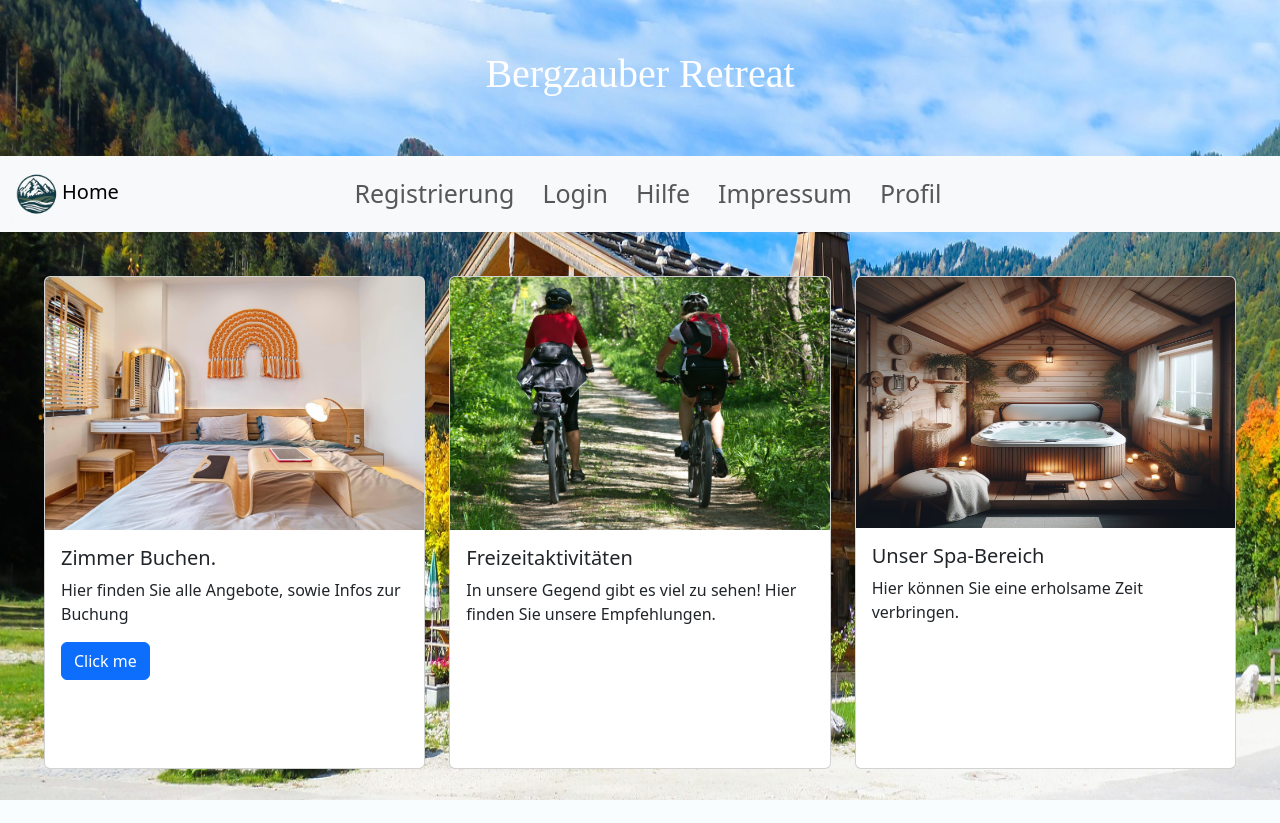
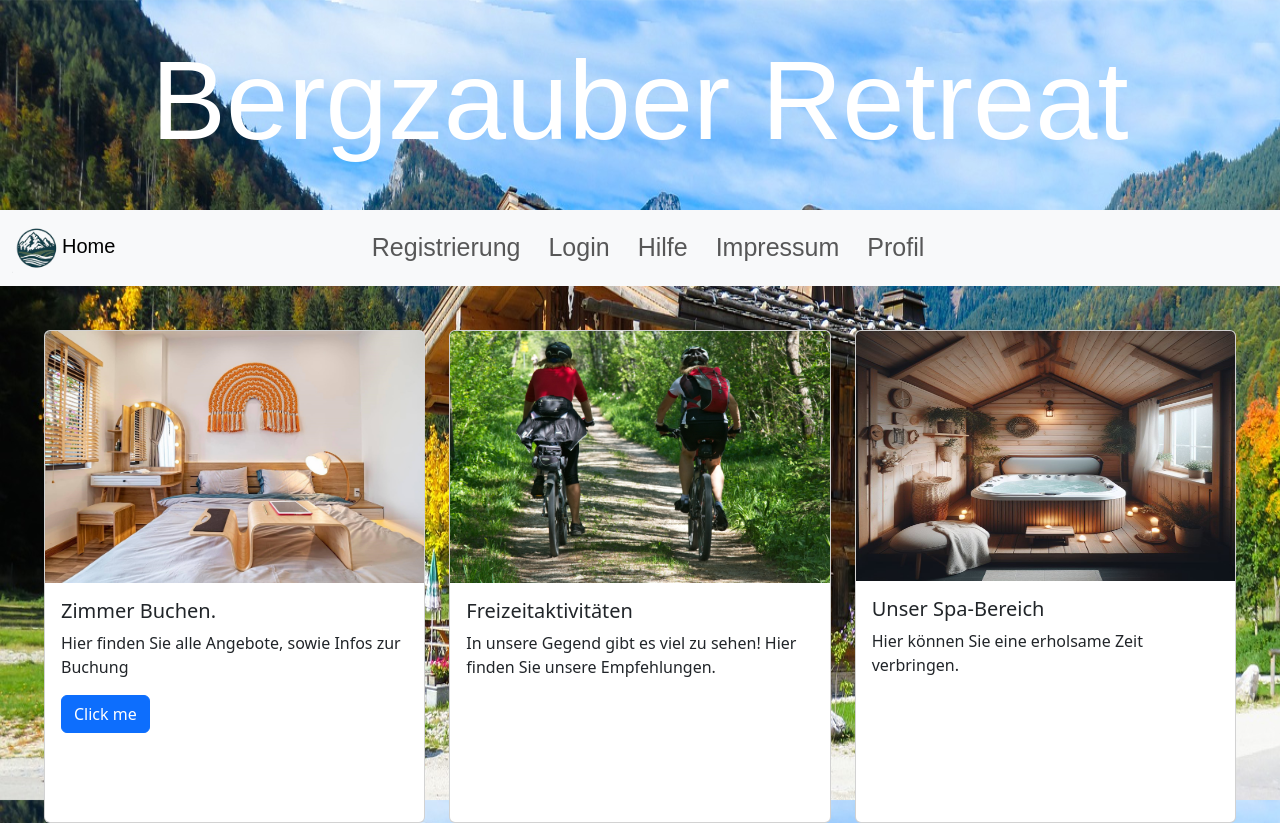
Before and after one commit to ShadyMate/Bergzauber_Retreat, a PHP site: page /webtechnologie/php/homepage.php in a window 1280 px wide. Before the commit the page ends 800 px from the top, so only its background shows below. Run offline with PHP 8.4, Linux system fonts and the light colour scheme.

Commit message:
homepage.php font update, h1 update

```diff
--- a/WEB_Hotel_Böhler_Trost/css/stylesheet.css
+++ b/WEB_Hotel_Böhler_Trost/css/stylesheet.css
@@ -1,12 +1,16 @@
-
-
 h1 {
-    padding-top: 50px;
+    padding-top: 0.3em;
     text-align: center;
-    font-family:serif;
-    padding-bottom: 50px;
+    font-family:Copperplate, fantasy;
+    padding-bottom: 0.3em;
 }
-
+.navbar{
+    font-family: Copperplate, fantasy;
+}
+.hotelname{
+    font-size: 7em;
+    color: white;
+}
 
 footer {
     display:flex;
--- a/WEB_Hotel_Böhler_Trost/php/homepage.php
+++ b/WEB_Hotel_Böhler_Trost/php/homepage.php
@@ -11,11 +11,11 @@ session_start();
     <link rel="preconnect" href="https://fonts.googleapis.com">
     <link rel="preconnect" href="https://fonts.gstatic.com" crossorigin>
     <link href="https://fonts.googleapis.com/css2?family=PT+Serif:ital@1&family=Press+Start+2P&display=swap" rel="stylesheet">
-    <link rel="stylesheet" href="../css/stylesheet.css">
+    <link rel="stylesheet" type="text/css" href="../css/stylesheet.css">
     <link href="https://cdn.jsdelivr.net/npm/bootstrap@5.3.2/dist/css/bootstrap.min.css" rel="stylesheet" integrity="sha384-T3c6CoIi6uLrA9TneNEoa7RxnatzjcDSCmG1MXxSR1GAsXEV/Dwwykc2MPK8M2HN" crossorigin="anonymous">
 </head>
 <header>
-    <h1 style="color: #FFFFFF" class="hotelname">Bergzauber Retreat</h1>
+    <h1 class="hotelname">Bergzauber Retreat</h1>
 </header>
 <body>
 
```
